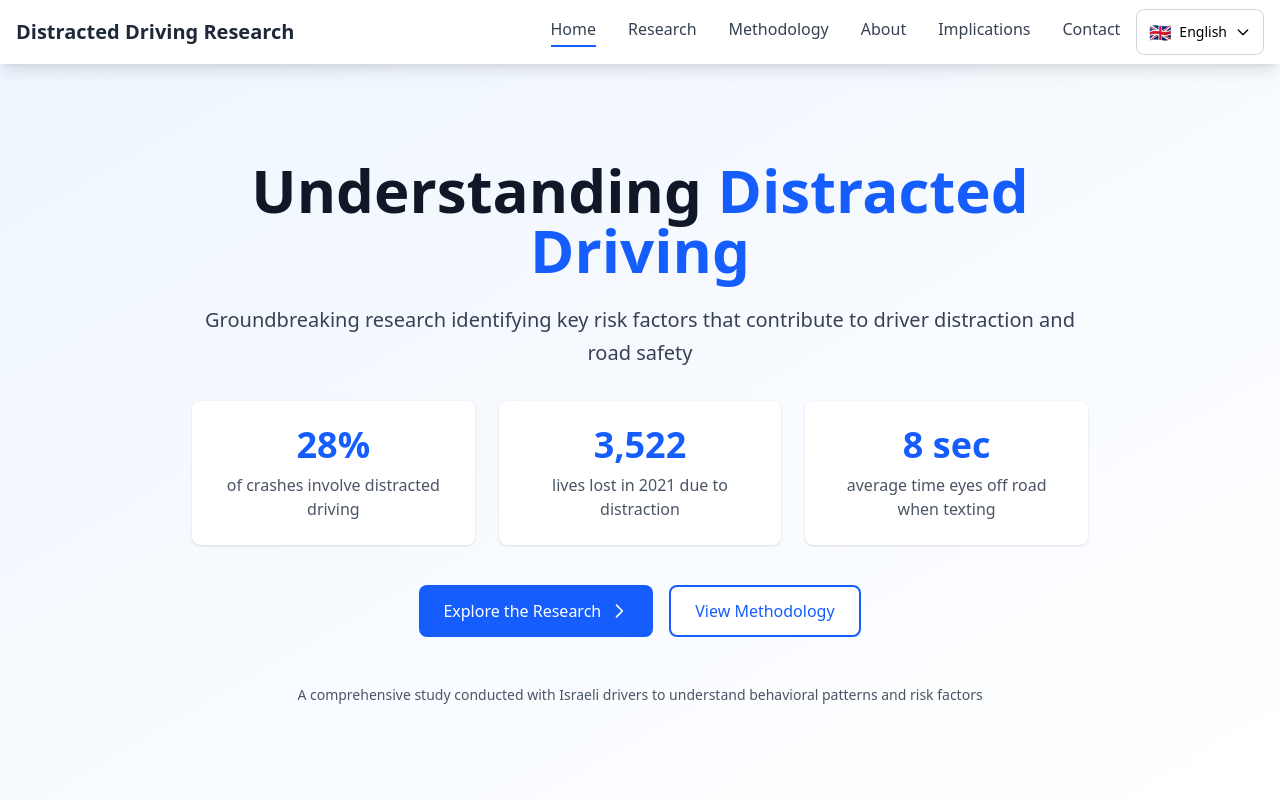
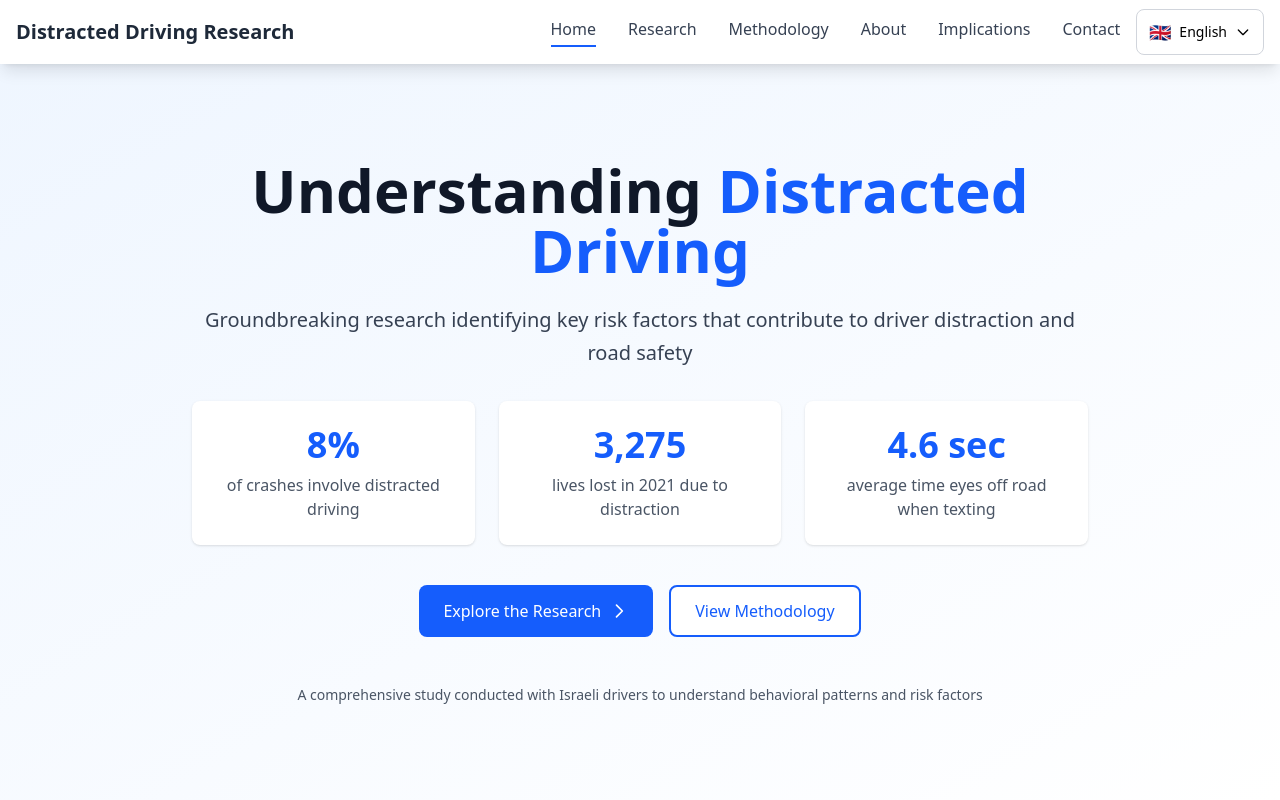
Before and after one commit to WilliamGiammona/odel-project, a Next.js app: page / in a window 1280 px wide. Shown: the top 800 px of the page. Built offline with nearby package versions, Linux system fonts and the light colour scheme.

Commit message:
updated translation and certain facts

```diff
--- a/app/components/HeroSection.tsx
+++ b/app/components/HeroSection.tsx
@@ -1,3 +1,4 @@
+// app/components/HeroSection.tsx
 "use client";
 
 import { useLanguage } from "../contexts/LanguageContext";
@@ -25,19 +26,19 @@ export default function HeroSection() {
           <div className="grid grid-cols-1 md:grid-cols-3 gap-6 mb-10">
             <div className="bg-white rounded-lg shadow-sm p-6">
               <div className="text-3xl md:text-4xl font-bold text-blue-600 mb-2">
-                28%
+                8%
               </div>
               <p className="text-gray-600">{t("heroCrashStat")}</p>
             </div>
             <div className="bg-white rounded-lg shadow-sm p-6">
               <div className="text-3xl md:text-4xl font-bold text-blue-600 mb-2">
-                3,522
+                3,275
               </div>
               <p className="text-gray-600">{t("heroLivesStat")}</p>
             </div>
             <div className="bg-white rounded-lg shadow-sm p-6">
               <div className="text-3xl md:text-4xl font-bold text-blue-600 mb-2">
-                8 sec
+                4.6 {t("heroStatSec")}
               </div>
               <p className="text-gray-600">{t("heroTimeStat")}</p>
             </div>
--- a/app/contexts/LanguageContext.tsx
+++ b/app/contexts/LanguageContext.tsx
@@ -38,6 +38,7 @@ const translations = {
     heroCrashStat: "of crashes involve distracted driving",
     heroLivesStat: "lives lost in 2021 due to distraction",
     heroTimeStat: "average time eyes off road when texting",
+    heroStatSec: "sec",
     heroExploreBtn: "Explore the Research",
     heroMethodologyBtn: "View Methodology",
     heroContext:
@@ -82,6 +83,7 @@ const translations = {
     heroCrashStat: "מהתאונות כוללות נהיגה מוסחת",
     heroLivesStat: "חיים אבדו ב-2021 עקב הסחת דעת",
     heroTimeStat: "זמן ממוצע שהעיניים לא על הכביש בעת הודעה",
+    heroStatSec: "שניות",
     heroExploreBtn: "חקור את המחקר",
     heroMethodologyBtn: "צפה במתודולוגיה",
     heroContext:
```
